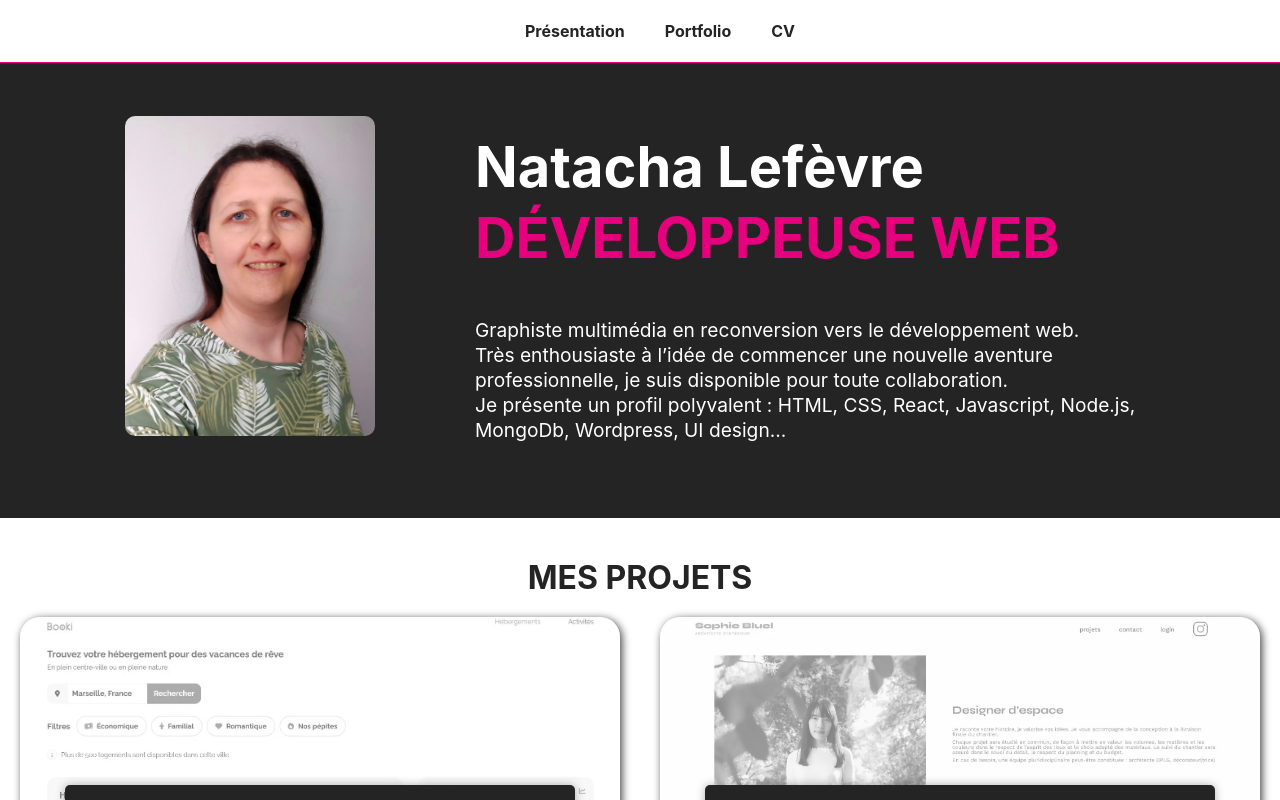
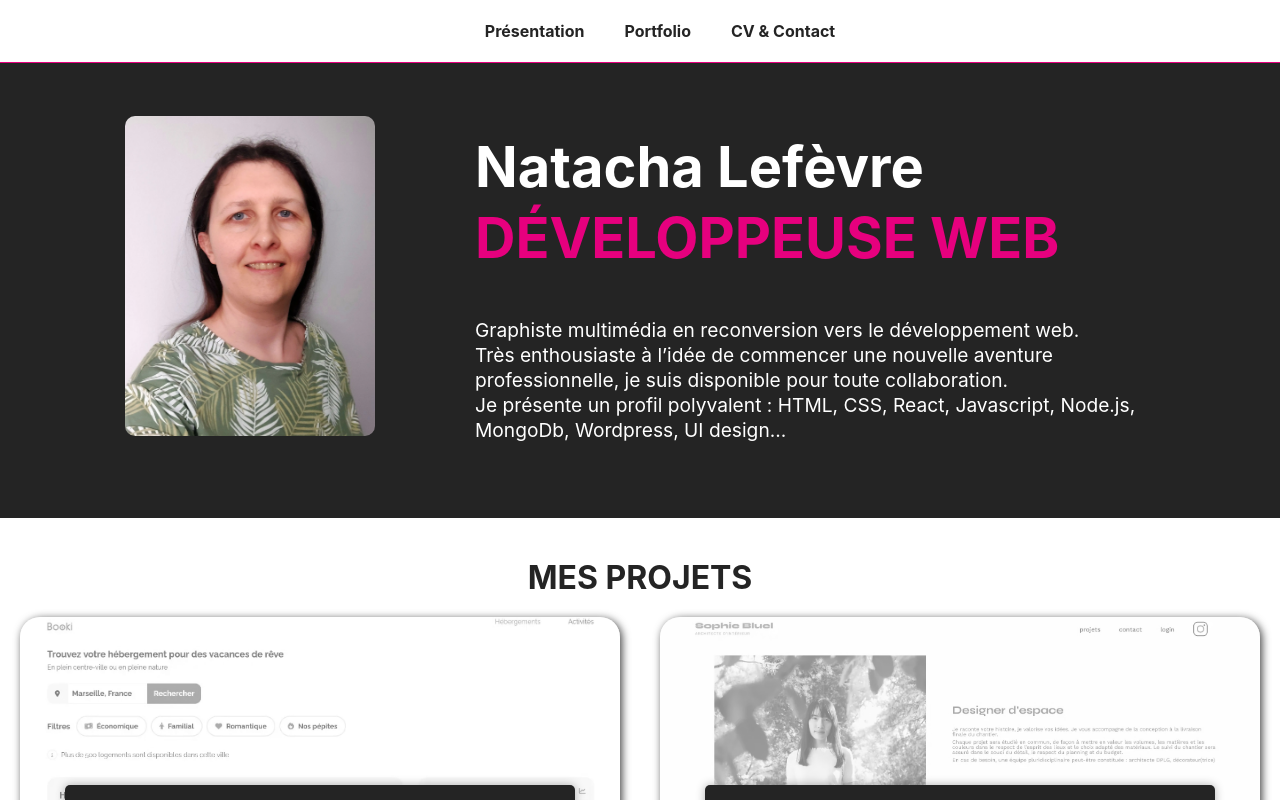
Before and after one commit to NatachaLefevre/Portfolio-Natacha-Lefevre, a React (Vite) app: page / in a window 1280 px wide. Shown: the top 800 px of the page. Built offline with nearby package versions, Linux system fonts and the light colour scheme.

Commit message:
fix: Modif du CV

```diff
--- a/src/Header.jsx
+++ b/src/Header.jsx
@@ -43,7 +43,7 @@ const Header = ({ isModalOpen }) => {
                 <ul className={`nav-links ${isMenuOpen ? 'active' : ''}`} ref={navRef}>
                     <li><a href="#presentation" onClick={(e) => handleScrollToSection(e, 'presentation')}>Présentation</a></li>
                     <li><a href="#portfolio" onClick={(e) => handleScrollToSection(e, 'portfolio')}>Portfolio</a></li>
-                    <li><a href="/CV_Natacha_LEFEVRE.pdf" target="_blank">CV</a></li>
+                    <li><a href="/CV_Natacha_LEFEVRE.pdf" target="_blank">CV & Contact</a></li>
                 </ul>
             </nav>
         </header>
--- a/src/styles/Header.css
+++ b/src/styles/Header.css
@@ -41,7 +41,7 @@ header {
     cursor: pointer;
     display: none;
     flex-direction: column;
-    width: 35px;
+    width: 40px;
     height: 35px;
 }
 
@@ -100,7 +100,7 @@ header {
 @media (max-width: 480px) {
 
     .menu-hamburger {
-        width: 30px;
+        width: 35px;
         height: 30px;
     }
 
```
Also changed, not shown: 1 other file (tests, documents, lock files or other folders).
